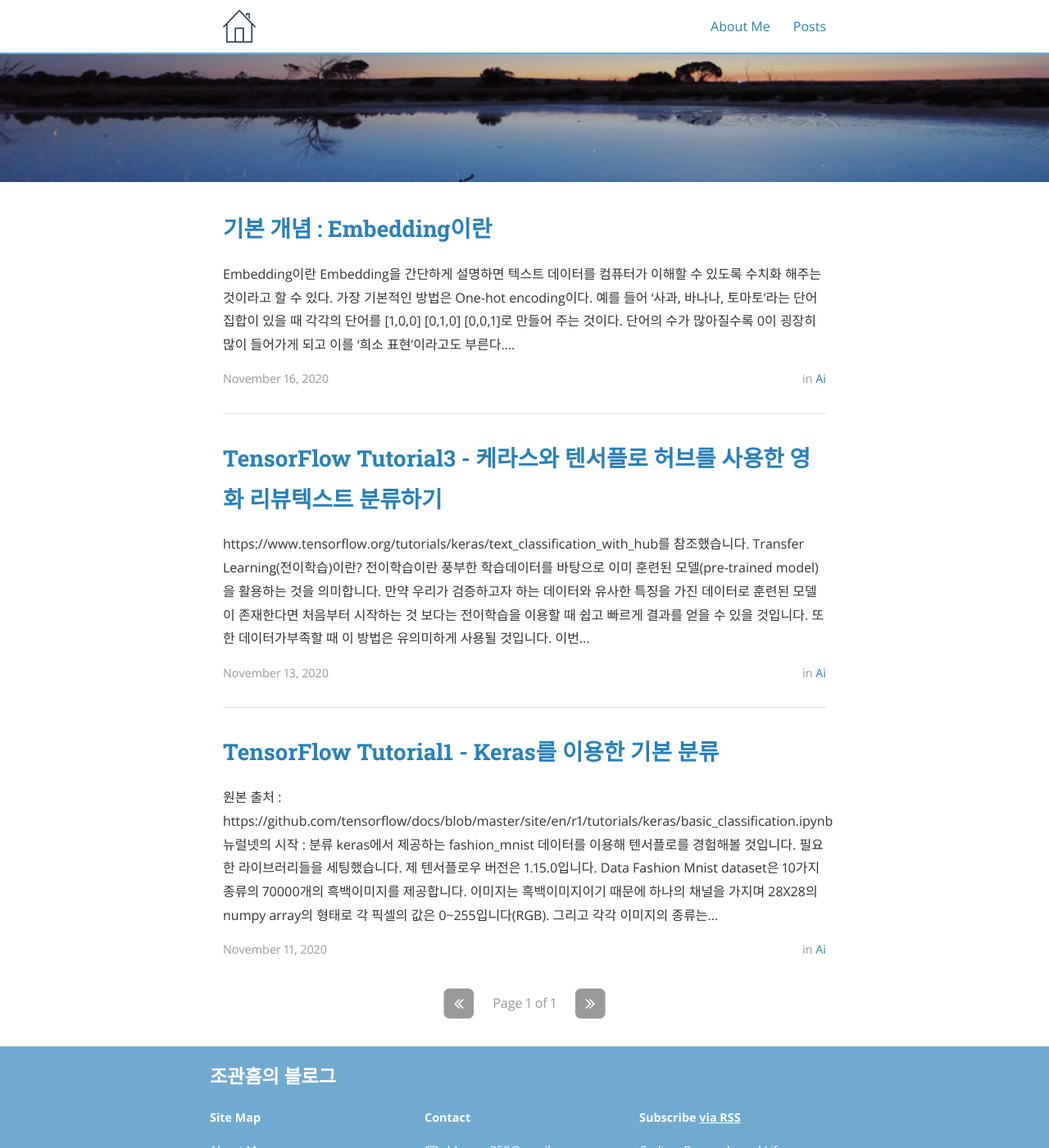
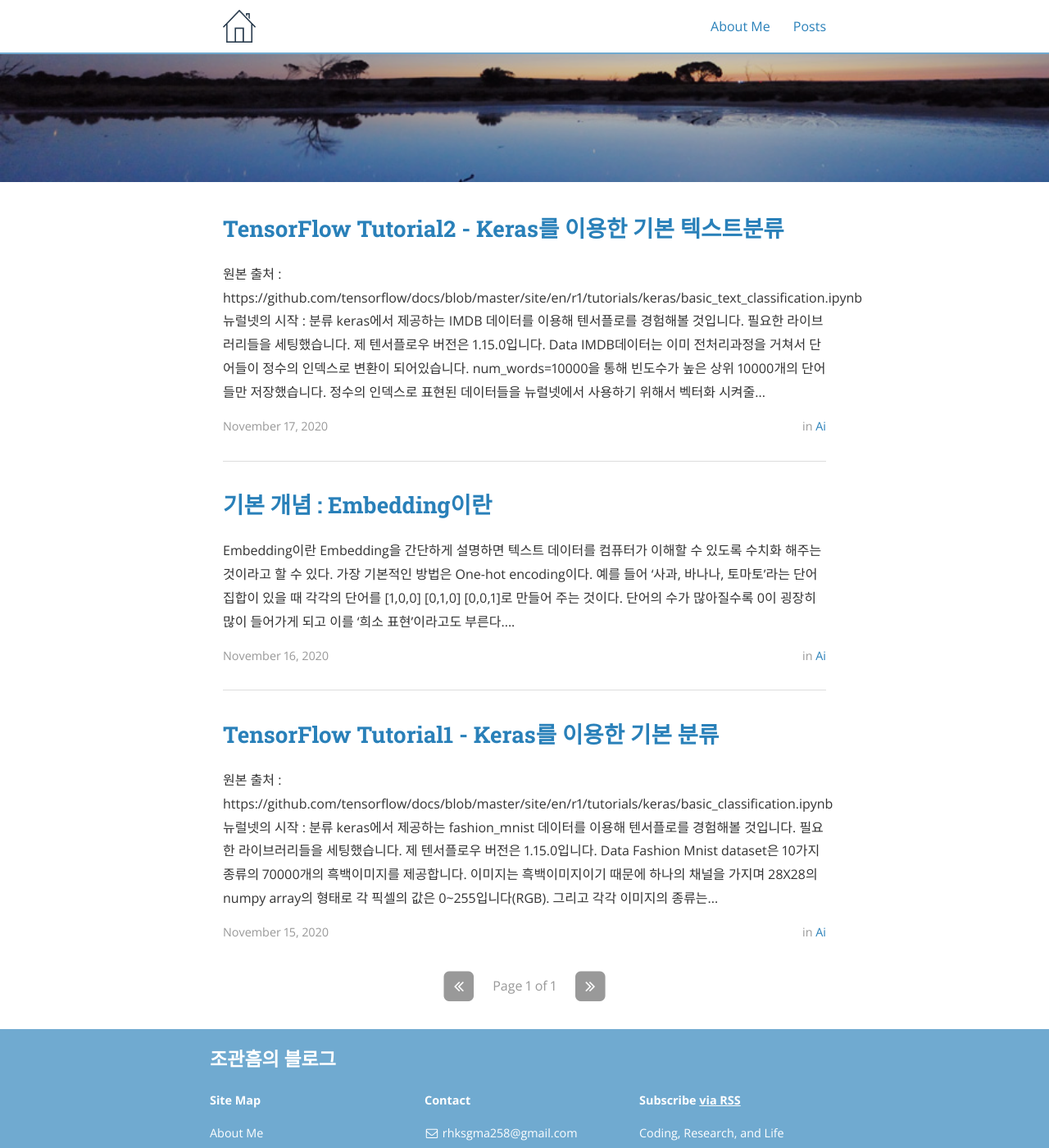
Before and after one commit to KwanheumCho/first_blog.maker, a Jekyll site: the page built from index.html, in a window 1280 px wide and 1400 px high, scrolled down 283 px. Shown: the whole window at 82% size. Built offline with Jekyll 4.4.1, drawn with Linux system fonts in a browser that asks for light colours; nearby versions of some CDN libraries; the list of posts is cut into pages by our own code.

Commit message:
post tutorial2

```diff
--- a/_posts/2020-11-16-tensorflow_tutorial3.md
+++ /dev/null
@@ -1,16 +0,0 @@
----
-layout: post
-title:  "TensorFlow Tutorial3 - 케라스와 텐서플로 허브를 사용한 영화 리뷰텍스트 분류하기"
-date:   2020-11-12T14:25:52-15:30
-author: Cho Kwanheum
-categories: AI
----
-<p> https://www.tensorflow.org/tutorials/keras/text_classification_with_hub를 참조했습니다.</p>
-<hr>
-
-<h1> Transfer Learning(전이학습)이란? </h1>
-<p>전이학습이란 풍부한 학습데이터를 바탕으로 이미 훈련된 모델(pre-trained model)을 활용하는 것을 의미합니다.</p>
-<p>만약 우리가 검증하고자 하는 데이터와 유사한 특징을 가진 데이터로 훈련된 모델이 존재한다면 처음부터 시작하는 것 보다는 전이학습을 이용할 때 쉽고 빠르게 결과를 얻을 수 있을 것입니다. 또한 데이터가부족할 때 이 방법은  유의미하게  사용될 것입니다.
-<hr>
-
-<p>이번 튜토리얼에서는 영화 리뷰 텍스트를 감성분석하여 긍정/부정으로 분류합니다. 고수준 파이썬 API인 keras와 전이학습 라이브러리이자 플랫폼인 TF hub를 이용합니다.</p>
--- /dev/null
+++ b/_posts/2020-11-17-tensorflow_tutorial2.md
@@ -0,0 +1,55 @@
+---
+layout: post
+title:  "TensorFlow Tutorial2 - Keras를 이용한 기본 텍스트분류"
+date:   2020-11-16T14:25:52-15:00
+author: Cho Kwanheum
+categories: AI
+---
+
+원본 출처 :  https://github.com/tensorflow/docs/blob/master/site/en/r1/tutorials/keras/basic_text_classification.ipynb
+
+---
+
+
+# 뉴럴넷의 시작 : 분류
+keras에서 제공하는 IMDB 데이터를 이용해 텐서플로를 경험해볼 것입니다.  필요한 라이브러리들을 세팅했습니다. 제 텐서플로우 버전은 1.15.0입니다.
+![screensh](/assets/tutorial1_img/ss1.png)
+<br>
+<br>
+
+### Data
+![scrrensh2](/assets/tutorial2_img/ss2.png)
+IMDB데이터는 이미 전처리과정을 거쳐서 단어들이 정수의 인덱스로 변환이 되어있습니다.<br>
+num_words=10000을 통해 빈도수가 높은 상위 10000개의 단어들만 저장했습니다.
+<br>
+정수의 인덱스로 표현된 데이터들을 뉴럴넷에서 사용하기 위해서 벡터화 시켜줄 필요가 있고 여기서는 Embedding 방법을 사용할 것입니다. [Embedding 참고](https://kwanheumcho.github.io/ai/2020/11/16/embedding.html)<br>
+Embedding을 위해선 사용할 데이터들의 길이를 맞춰줄 필요가 있고 다음과 같이 패딩을 진행합니다.
+![scrrensh3](/assets/tutorial2_img/ss3.png)
+데이터가 maxlen보다 짧다면  뒷쪽(post)에 값(0)을 길이(256)이 되도록 추가해줍니다. 길다면 오히려 잘라줍니다.
+<br>
+
+
+### Build the Model
+뉴럴넷 모델을 구축하는 과정은 필요한 layer를 쌓고 컴파일 하는 과정을 거칩니다.
+<br>
+####   Setup layers
+![screensh4](/assets/tutorial2_img/ss4.png)
+여기서는  keras의 선형결합을 이용해 Embedding, Pooling, Dense layer를 결합하여 모델을 만듭니다.
+첫번째 Embedding layer에서는 상위 10000개의 단어를 가져왔으니 vocab_size를 10000으로 설정해주고 16차원의 벡터를 만듭니다. shape : (batch_size * 10000 * 16)<br>
+두번째 Pooling layer에서는 단어 차원의 평균을 내는 작업을 수행합니다. shape: (batch_size * 16)<br>
+마지막 Dense layer에서는 완전 결합으로 결과값을 도출합니다. 각각의 활성함수는 추후에 자세하게 설명하겠습니다.
+
+<br>
+####   Compile model
+![screensh5](/assets/tutorial2_img/ss5.png)
+layer를 쌓았으면 이제 모델의 세부사항을 설정해야합니다. 대표적으로 Loss function, Optimizer, Metrics 들이 있습니다.
+<br>
+<br>
+### Train & Evaluate
+모델에 훈련 데이터와 훈련 라벨을 넣어주고 반복횟수(epochs)를 정하여 훈련을 시켜줍니다. 결국 훈련이란 우리가 설정한 layer로 구성된 모델에 훈련용 데이터셋을 넣어서 반복하며 데이터의 관계를 파악하는 과정입니다. 여기서는 훈련데이터의 일부를 검증데이터로 만들었습니다. verbose=1을 넣어줌으로써 진행상황을 확인할 수 있습니다.
+![screensh6](/assets/tutorial2_img/ss6.png)
+훈련이 완료된 모델을 이용해  실험 데이터와 실험 라벨을 넣어서  정확도를 평가해줍니다.
+![screensh7](/assets/tutorial2_img/ss7.png)
+<br>
+
+이번 튜토리얼을 통해 자연어 처리의 과정을 간단하게 경험할 수 있었습니다.
```
Also changed, not shown: _posts/2020-11-16-tensorflow_tutorial1.md (+2 -2 lines), assets/tutorial2_img/ss2.png (added), assets/tutorial2_img/ss3.png (added), assets/tutorial2_img/ss4.png (added), assets/tutorial2_img/ss5.png (added), assets/tutorial2_img/ss6.png (added), assets/tutorial2_img/ss7.png (added).
